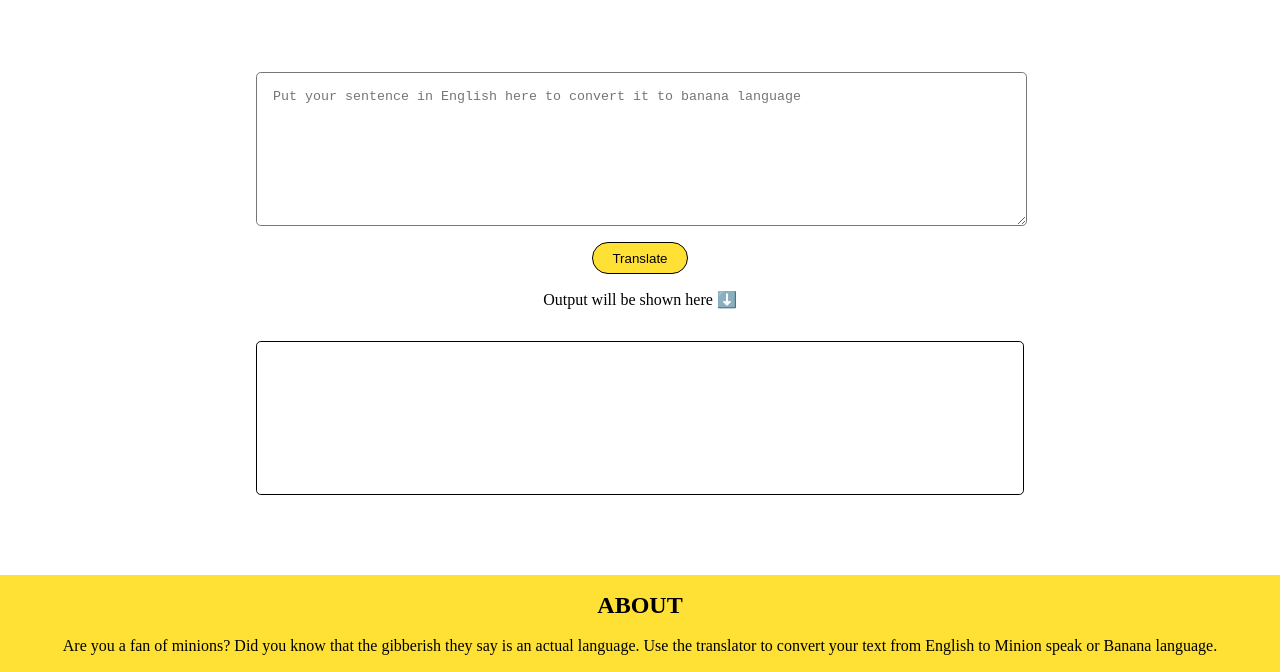
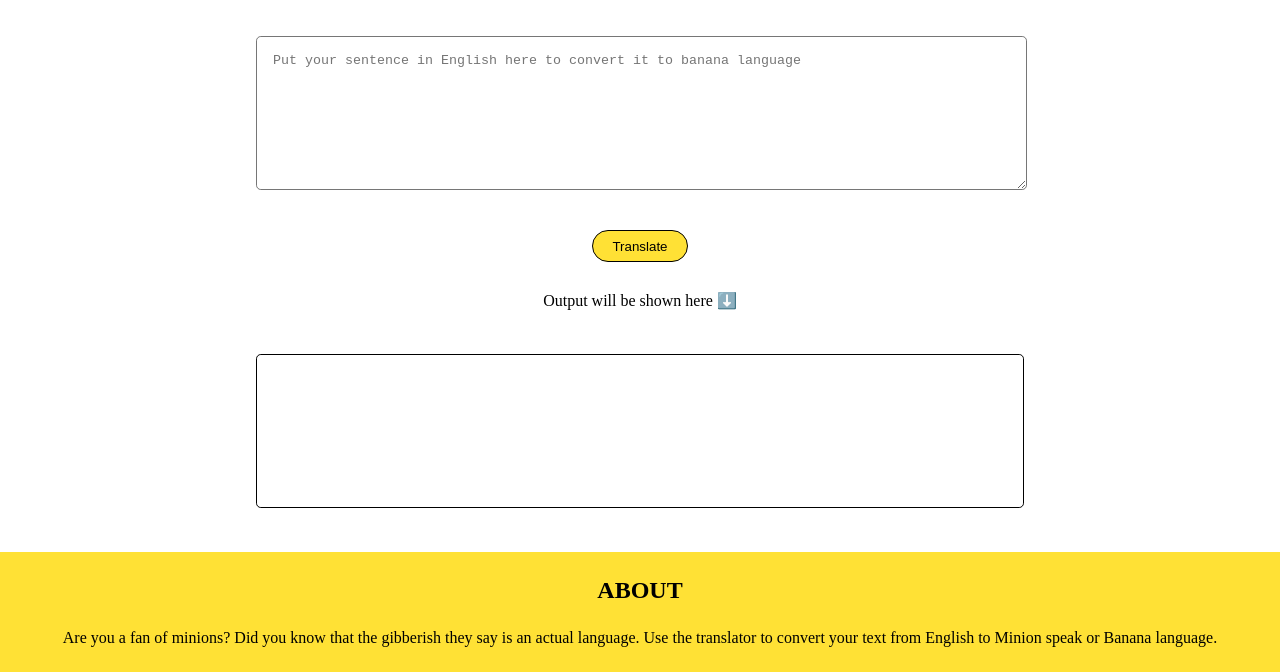
Before and after one commit to jayeshx10/poppadom, a plain HTML site: page index.html in a window 1280 px wide. Shown: the part 128-800 px from the top of the page. Drawn offline with Linux system fonts and the light colour scheme.

Commit message:
Update styles.css

```diff
--- a/styles.css
+++ b/styles.css
@@ -28,7 +28,6 @@ header{
     width: 60vw;
     text-align: center;
     margin: auto;
-    padding: 3rem;
     display: flex;
     flex-direction: column;
     justify-content: space-evenly;
@@ -74,8 +73,10 @@ footer{
     background-color: var(--banana-yellow);
     margin: auto;
     text-align: center;
+
     height: 15vh;
     width: 100vw;
+
     display: flex;
     flex-direction: column;
     justify-content: space-evenly;
```
